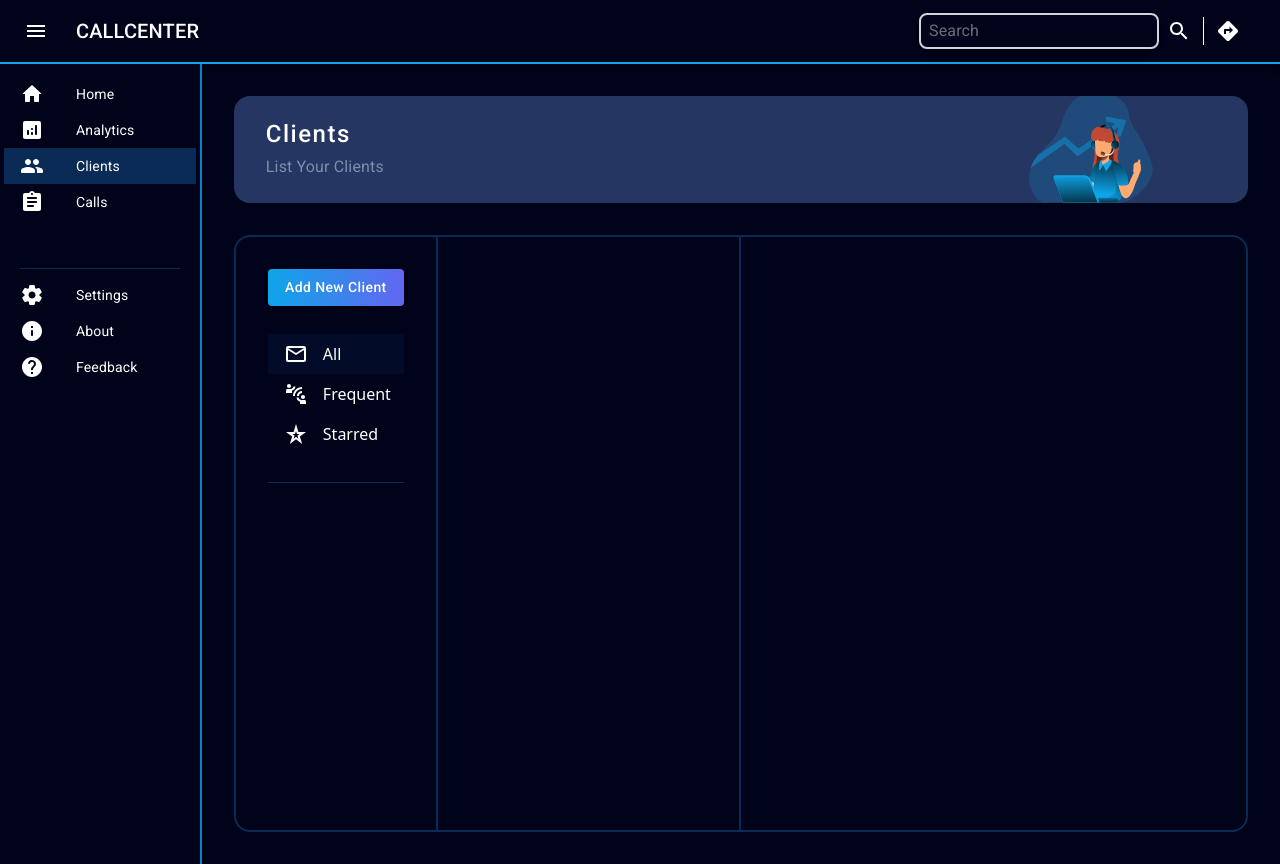
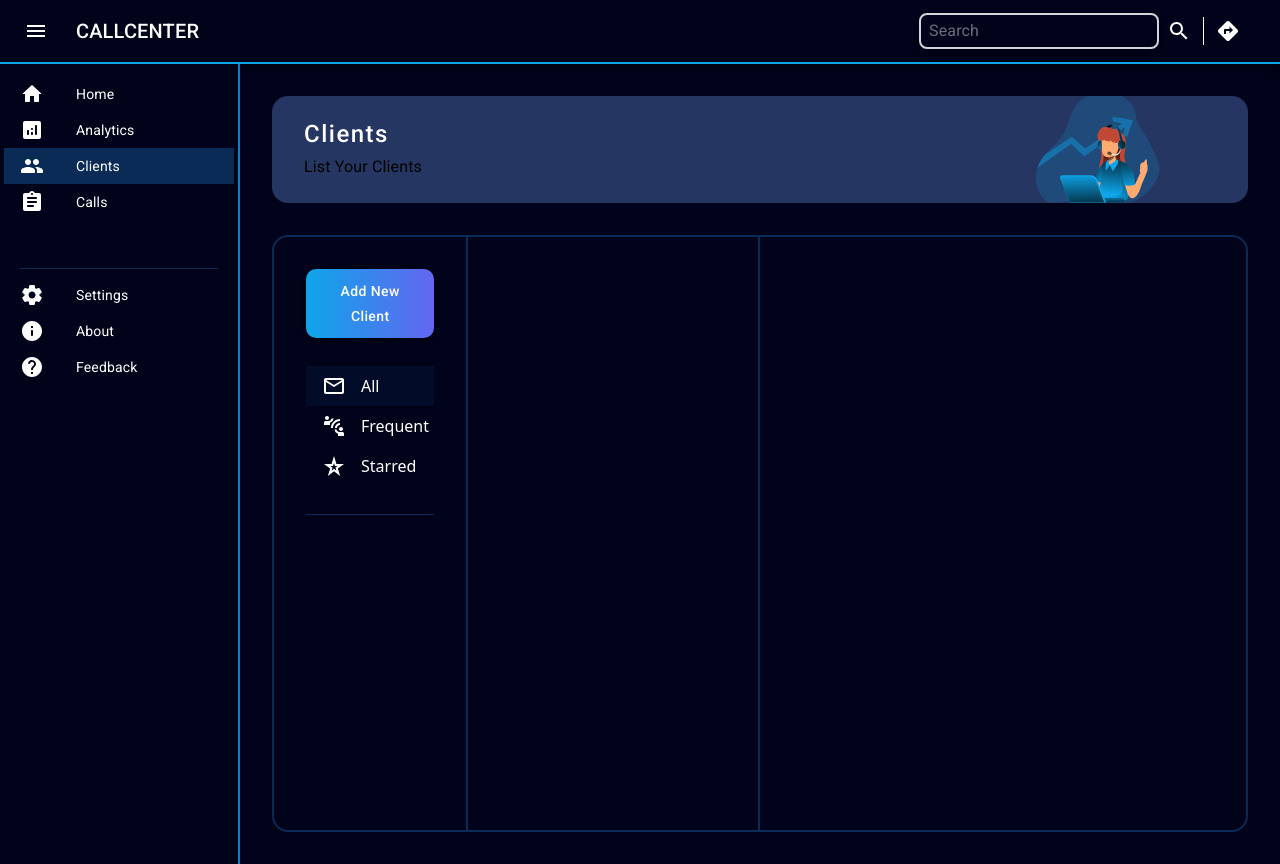
Before and after one commit to kojsok/CallCenter, a React (Vite) app: page /clients in a window 1280 px wide. Built offline with nearby package versions, Linux system fonts and the light colour scheme.

Commit message:
synchronization mui and tw

```diff
--- a/src/Pages/Clients.tsx
+++ b/src/Pages/Clients.tsx
@@ -5,7 +5,7 @@ import { Box } from "@mui/material";
 
 const Clients = () => {
   return (
-    <Box className='p-8 w-full flex gap-y-8 flex-col	'>
+    <Box className='p-8 flex grow gap-y-8 flex-col	'>
       <PageHeader title="Clients" descr='List Your Clients'></PageHeader>
       <Box className="flex rounded-2xl border-primary-light  border-2	grow">
         <ClientsFilter />
--- a/src/components/ClientsFilter/ClientsFilter.tsx
+++ b/src/components/ClientsFilter/ClientsFilter.tsx
@@ -9,7 +9,7 @@ const ClientsFilter = () => {
     <Box className="w-[20%] border-r-2 border-primary-light flex flex-col gap-y-5 p-8">
       <Button
         variant="contained"
-        sx={{ textTransform: "capitalize" }}
+        sx={{ textTransform: "capitalize", borderRadius: '10px', py: "10px" }}
         className="bg-gradient-to-r from-primary-main to-primary-dark hover:brightness-110">
         Add New Client
       </Button>
@@ -30,7 +30,7 @@ const ClientsFilter = () => {
           selected={false}
         />
       </List>
-      <Divider variant='fullWidth' sx={{ borderColor: '#1455967d' }} />
+      <Divider variant='fullWidth' sx={{ borderColor: 'var(--primary-light)' }} />
     </Box>
   );
 }
--- a/src/index.css
+++ b/src/index.css
@@ -3,8 +3,17 @@
 @tailwind utilities;
 
 :root {
-  --textColor: #ffffff;
-  --appBg: #000319
+  /* theme vars */
+  --textApp: #ffffff;
+  --appBg: #000319;
+
+  /* other colors */
+  --secondaryBg: #253662;
+  --primary-main: #0ea5e9;
+  --primary-light: #1455967d;
+  --primary-dark: #6366f1;
+
+  --text-second: #7c8fac;
 }
 
 .theme-light {
--- a/tailwind.config.js
+++ b/tailwind.config.js
@@ -3,19 +3,31 @@ export default {
   content: ["./index.html", "./src/**/*.{js,jsx,ts,tsx}"],
 
   theme: {
+    screens: {
+      xs: "0px",
+      // => @media (min-width: 0px) { ... }
+      sm: "600px",
+      // => @media (min-width: 600px) { ... }
+      md: "900px",
+      // => @media (min-width: 900px) { ... }
+      lg: "1200px",
+      // => @media (min-width: 1200px) { ... }
+      xl: "1536px",
+      // => @media (min-width: 1536px) { ... }
+    },
     extend: {
       colors: {
-        appBg: "var(--appBg)", //dark theme: #000319
-        secondaryBg: "#253662",
+        appBg: "var(--appBg)",
+        secondaryBg: "var(--secondaryBg)",
         primary: {
-          main: "#0ea5e9",
-          light: "#1455967d",
-          dark: "#6366f1",
+          main: "var(--primary-main)",
+          light: "var(--primary-light)",
+          dark: "var(--primary-dark)",
         },
       },
       textColor: {
-        app: "var(--textColor)", //dark theme: #ffffff
-        second: "#7c8fac",
+        app: "var(--textApp)",
+        second: "var(--textSecond)",
       },
     },
   },
```
